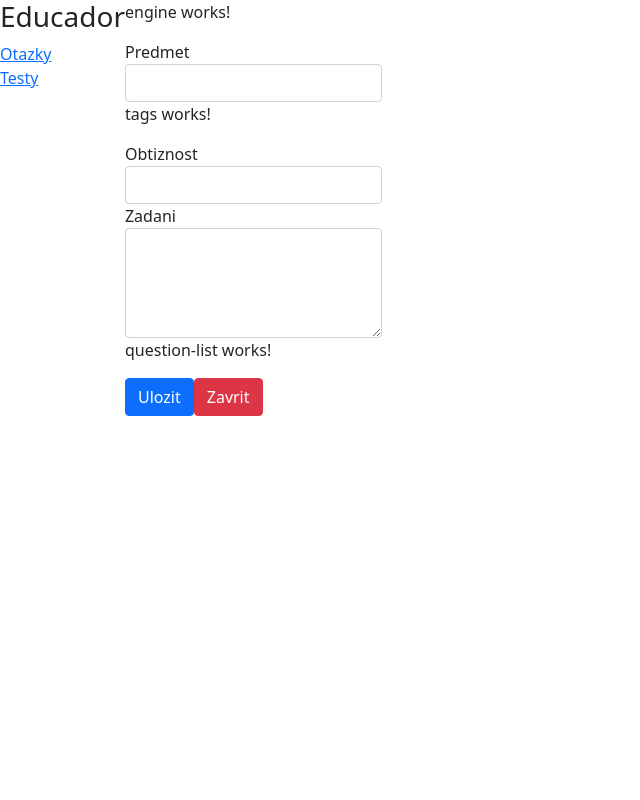
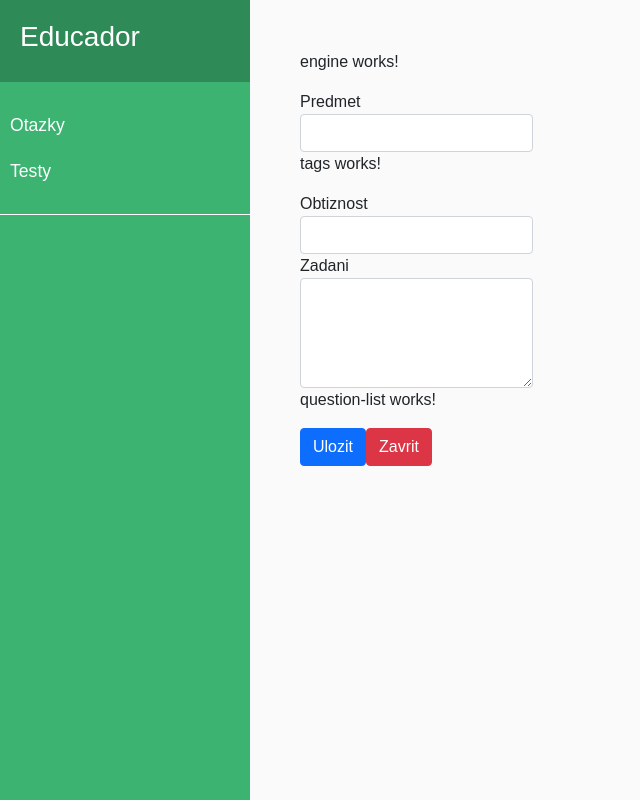
Before and after one commit to jkrizi/educator-angular-gui, an Angular app: page / in a window 1280 px wide. Shown: the whole page, without its empty margins (0-640 px from the left). Built offline with nearby package versions, Linux system fonts and the light colour scheme.

Commit message:
Add basic sidebar styling

```diff
--- a/src/app/app.component.css
+++ b/src/app/app.component.css
@@ -3,3 +3,14 @@
   width: 100%;
   align-items: stretch;
 }
+
+.sidebar {
+  width: 250px;
+  min-height: 100vh;
+  color: white;;
+  background-color: mediumseagreen;
+}
+
+.content {
+  padding: 50px;
+}
--- a/src/app/app.component.html
+++ b/src/app/app.component.html
@@ -1,4 +1,4 @@
 <div class="app">
-  <app-sidebar></app-sidebar>
-  <app-workspace></app-workspace>
+  <app-sidebar class="sidebar"></app-sidebar>
+  <app-workspace class="content"></app-workspace>
 </div>
--- a/src/app/layout/sidebar/sidebar.component.css
+++ b/src/app/layout/sidebar/sidebar.component.css
@@ -0,0 +1,30 @@
+.sidebar-header {
+  padding: 20px;
+  background: seagreen;
+}
+
+a, a:hover, a:focus {
+  color: inherit;
+  text-decoration: none;
+  transition: all 0.3s;
+}
+
+ul.components {
+  padding: 20px 0;
+  border-bottom: 1px solid white;
+}
+
+ul li a {
+  padding: 10px;
+  font-size: 1.1em;
+  display: block;
+}
+ul li a:hover {
+  color: mediumseagreen;
+  background: white;
+}
+
+ul li.active {
+  color: white;
+  background: seagreen;
+}
--- a/src/styles.css
+++ b/src/styles.css
@@ -1 +1,6 @@
 @import "~bootstrap/dist/css/bootstrap.css";
+
+body {
+  font-family: 'Poppins', sans-serif;
+  background: #fafafa;
+}
```
